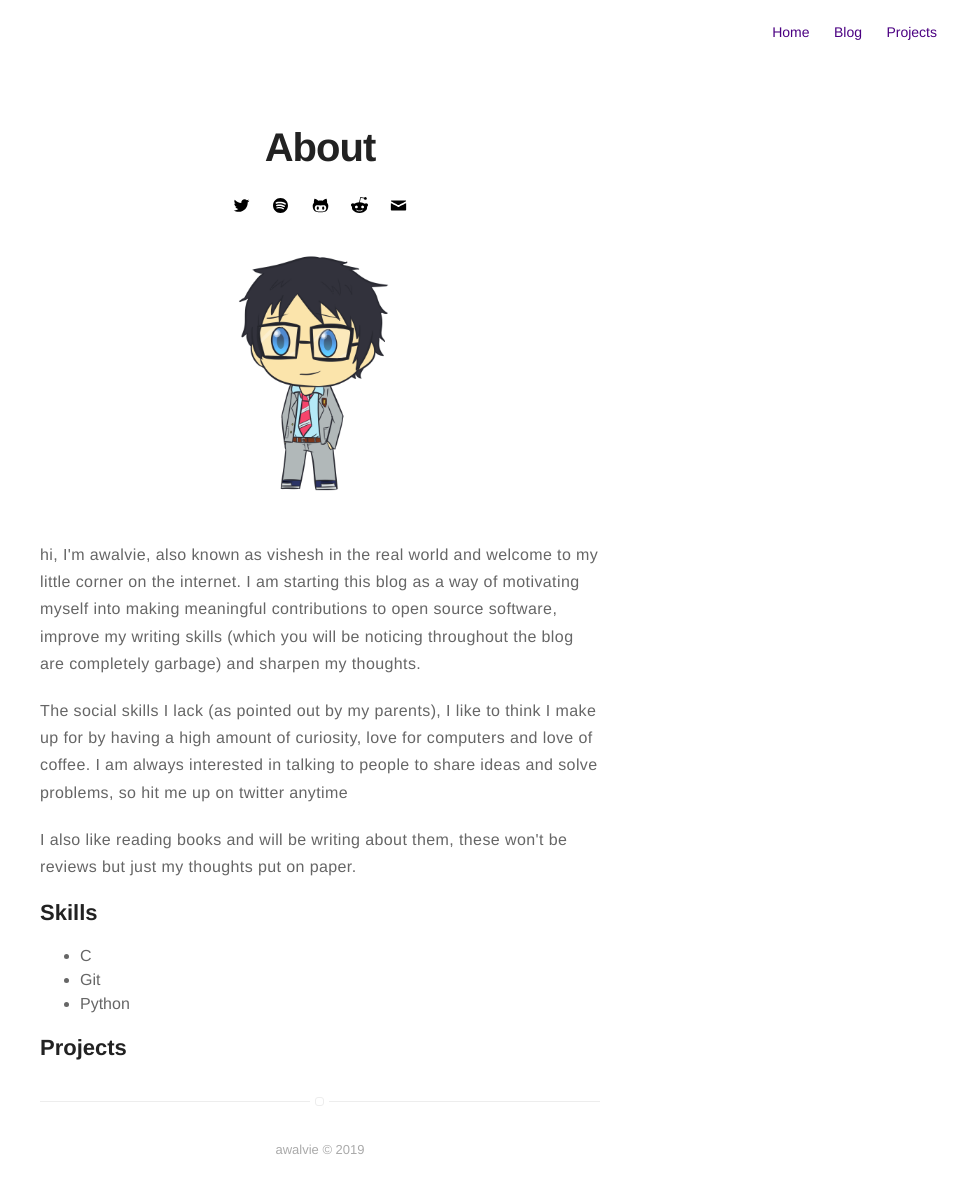
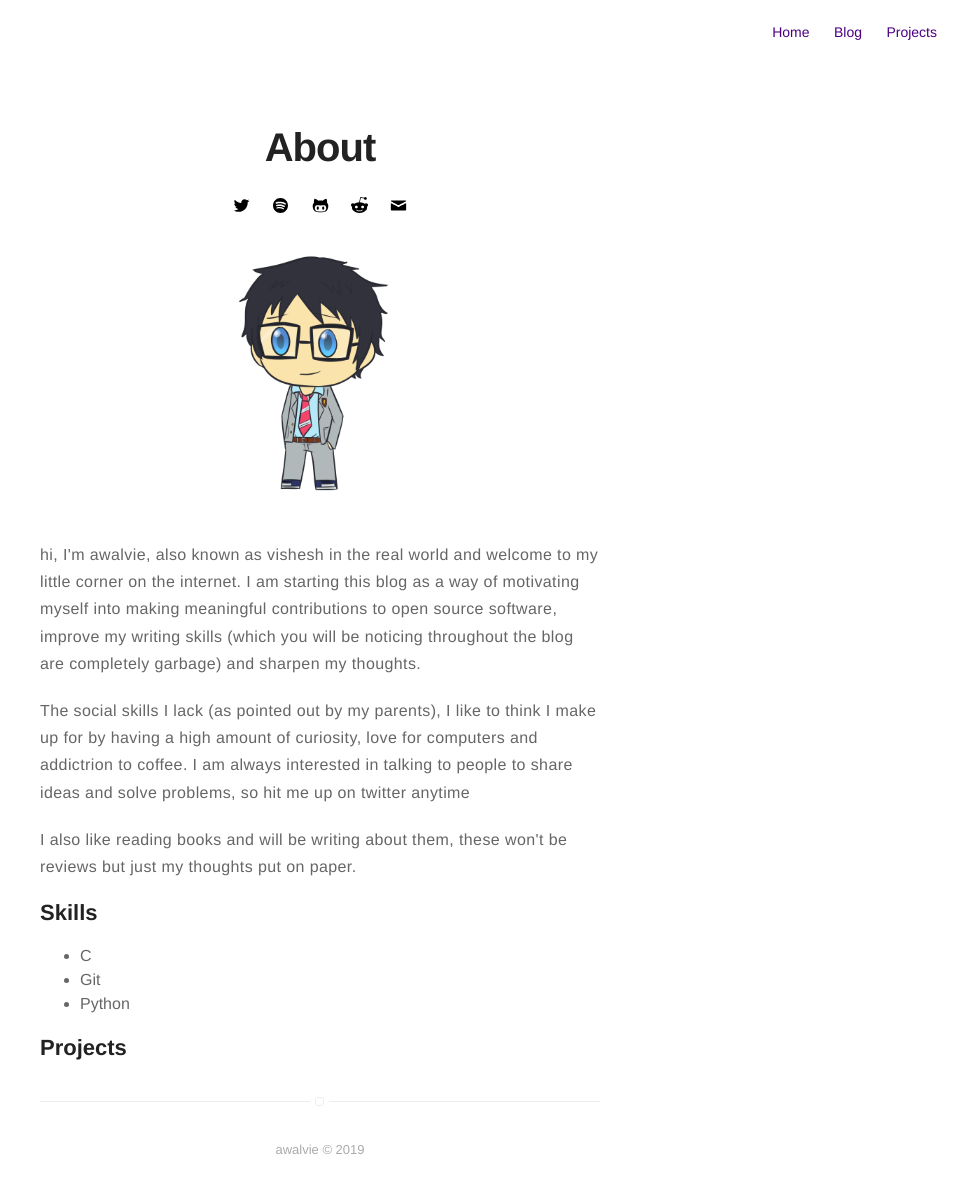
Before and after one commit to us241098/us241098.github.io, a Jekyll site: the page built from about.md, in a window 1280 px wide. Shown: the whole page, without its empty margins (320-1280 px from the left). Built offline with Jekyll 4.4.1, drawn with Linux system fonts in a browser that asks for light colours.

```diff
--- a/about.md
+++ b/about.md
@@ -5,7 +5,7 @@
 ![Profile Image]({{ site.url }}/{{ site.picture }})
 
 <p> hi, I'm awalvie, also known as vishesh in the real world and welcome to my little corner on the internet. I am starting this blog as a way of motivating myself into making meaningful contributions to open source software, improve my writing skills (which you will be noticing throughout the blog are completely garbage) and sharpen my thoughts.</p>
-<p>The social skills I lack (as pointed out by my parents), I like to think I make up for by having a high amount of curiosity, love for computers and love of coffee. I am always interested in talking to people to share ideas and solve problems, so hit me up on twitter anytime </p>
+<p>The social skills I lack (as pointed out by my parents), I like to think I make up for by having a high amount of curiosity, love for computers and addictrion to coffee. I am always interested in talking to people to share ideas and solve problems, so hit me up on twitter anytime </p>
 <p>I also like reading books and will be writing about them, these won't be reviews but just my thoughts put on paper.</p>
 <h2>Skills</h2>
 
```
